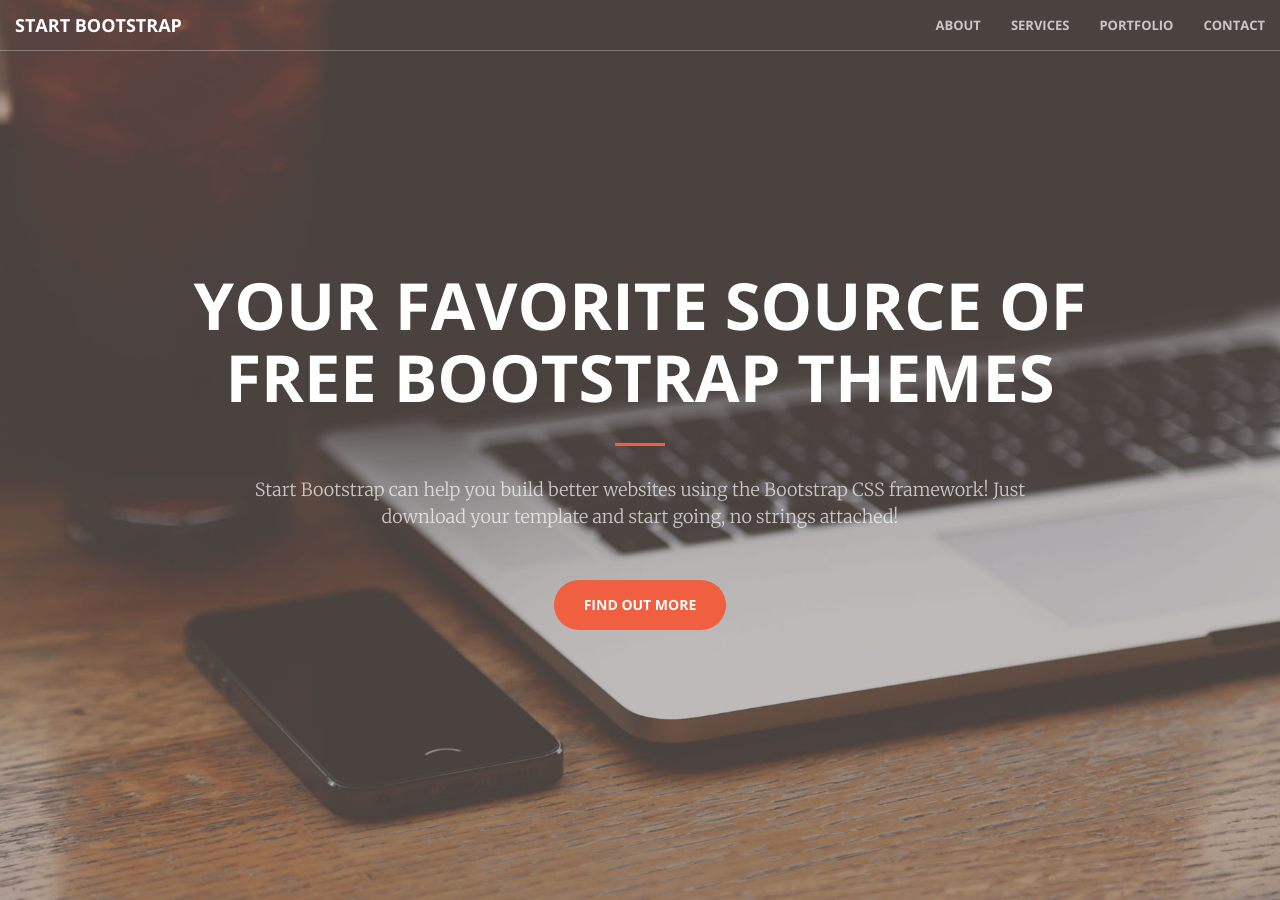
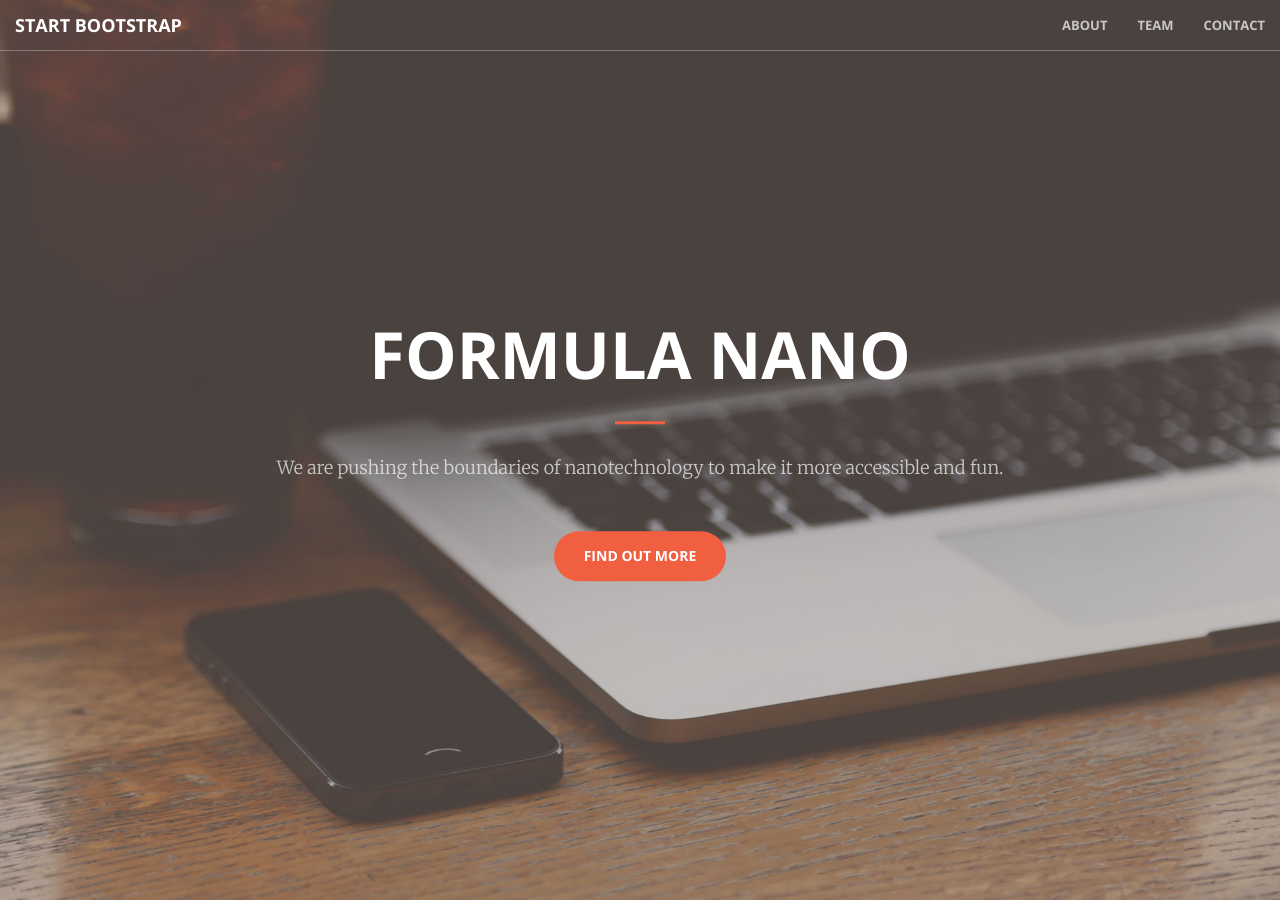
Before and after one commit to UWFormulaN/new_website2, a Jekyll site: the page built from index.html, in a window 1280 px wide and 900 px high. Built offline with Jekyll 4.4.1, drawn with Linux system fonts in a browser that asks for light colours; some of the changed text lies outside the part shown.

Commit message:
Modifying Template

```diff
--- a/_config.yml
+++ b/_config.yml
@@ -3,10 +3,10 @@
 email:
 description: > # this means to ignore newlines until "baseurl:"
 baseurl: "" # the subpath of your site, e.g. /blog/
-url: "" # the base hostname & protocol for your site
+url: "uwformulanano.ca" # the base hostname & protocol for your site
 
 twitter_username:
-github_username: RyanM1235
+github_username:
 
 # Build settings
 markdown: kramdown
--- a/_includes/head.html
+++ b/_includes/head.html
@@ -5,7 +5,15 @@
     <meta name="viewport" content="width=device-width, initial-scale=1">
     <meta name="description" content="">
     <meta name="author" content="">
-
+    <style>
+        html {
+          scroll-behavior: smooth;
+        }
+        /* width */
+        ::-webkit-scrollbar {
+          width: 0px;
+        }
+      </style>
     <title>Creative - Start Bootstrap Theme</title>
 
     <!-- Bootstrap Core CSS -->
--- a/_includes/header.html
+++ b/_includes/header.html
@@ -1,9 +1,9 @@
 <header>
     <div class="header-content">
         <div class="header-content-inner">
-            <h1>Your Favorite Source of Free Bootstrap Themes</h1>
+            <h1>Formula Nano</h1>
             <hr>
-            <p>Start Bootstrap can help you build better websites using the Bootstrap CSS framework! Just download your template and start going, no strings attached!</p>
+            <p>We are pushing the boundaries of nanotechnology to make it more accessible and fun.</p>
             <a href="#about" class="btn btn-primary btn-xl page-scroll">Find Out More</a>
         </div>
     </div>
--- a/_includes/nav.html
+++ b/_includes/nav.html
@@ -18,10 +18,7 @@
                     <a class="page-scroll" href="#about">About</a>
                 </li>
                 <li>
-                    <a class="page-scroll" href="#services">Services</a>
-                </li>
-                <li>
-                    <a class="page-scroll" href="#portfolio">Portfolio</a>
+                    <a class="page-scroll" href="#team">Team</a>
                 </li>
                 <li>
                     <a class="page-scroll" href="#contact">Contact</a>
--- a/_layouts/front.html
+++ b/_layouts/front.html
@@ -6,12 +6,13 @@
 <body id="page-top">
   {% include nav.html %}
   {% include header.html %}
-  {% include call-to-action.html %}
+  <!--{% include call-to-action.html %}
   {% include services.html %}
   {% include portfolio.html %}
-  {% include aside.html %}
+  {% include aside.html %} -->
   {% include contact.html %}
   {% include scripts.html %}
 </body>
 
+
 </html>
```
